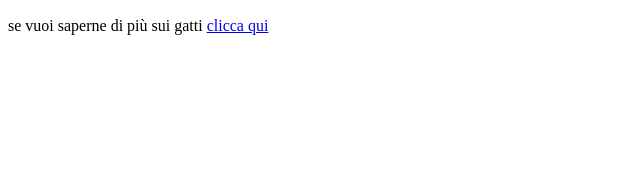
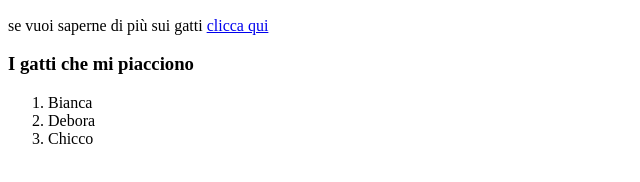
Before and after one commit to EmaMonea/Webpagestest, a plain HTML site: page index.html in a window 1280 px wide. Shown: the part 468-650 px from the top of the page, without its empty margins (0-640 px from the left). Drawn offline with Linux system fonts and the light colour scheme.

Commit message:
Update index.html

```diff
--- a/index.html
+++ b/index.html
@@ -1,9 +1,10 @@
 <!DOCTYPE html>
 <html lang="it">
 <head>
-    <meta charset="UTF-8">
-    <meta name="viewport" content="width=device-width, initial-scale=1.0">
+    <meta charset="UTF-8"/>
+    <meta name="viewport" content="width=device-width, initial-scale=1.0"/>
     <title> la fine della GFP </title>
+    <link rel="stylesheet" href="style.css"/>
 </head>
 <body>
   <header>
@@ -16,6 +17,14 @@
      <p> se vuoi saperne di più sui gatti
         <a target="_blank" href="https://it.m.wikipedia.org/wiki/Felis_silvestris_catus">clicca qui</a>
      </p>
+     <section>
+         <h3>I gatti che mi piacciono </h3>
+         <ol>
+             <li>Bianca</li>
+             <li>Debora</li>
+             <li>Chicco</li>
+         </ol>
+      </section>
   </main>
 </body>
 </html>
```
